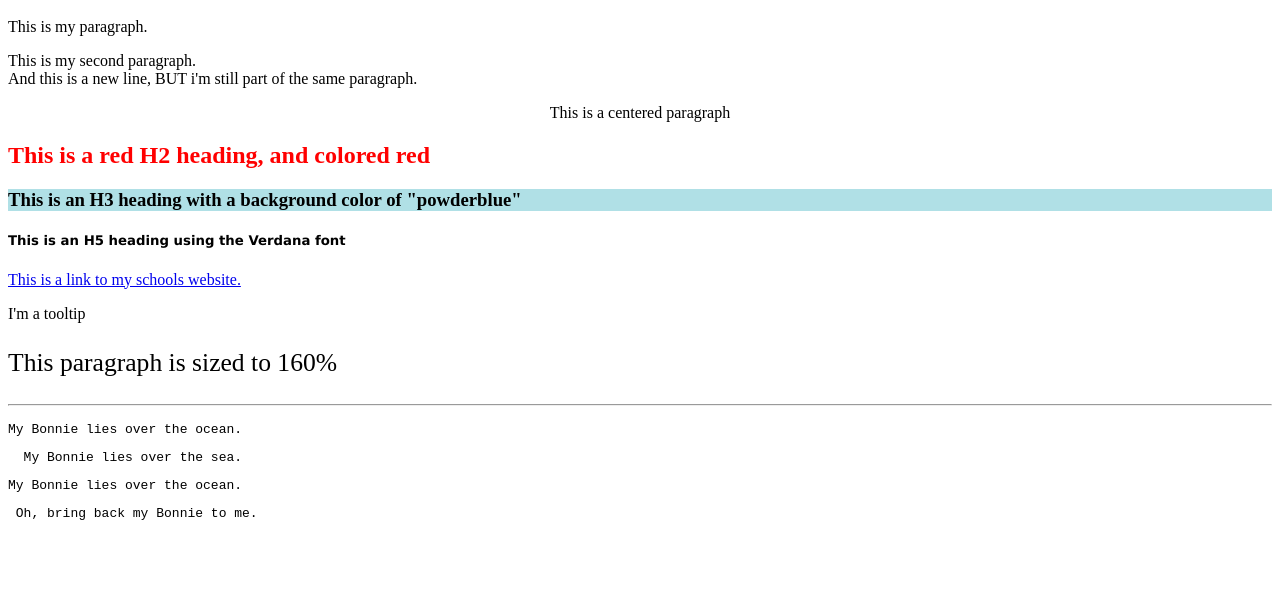
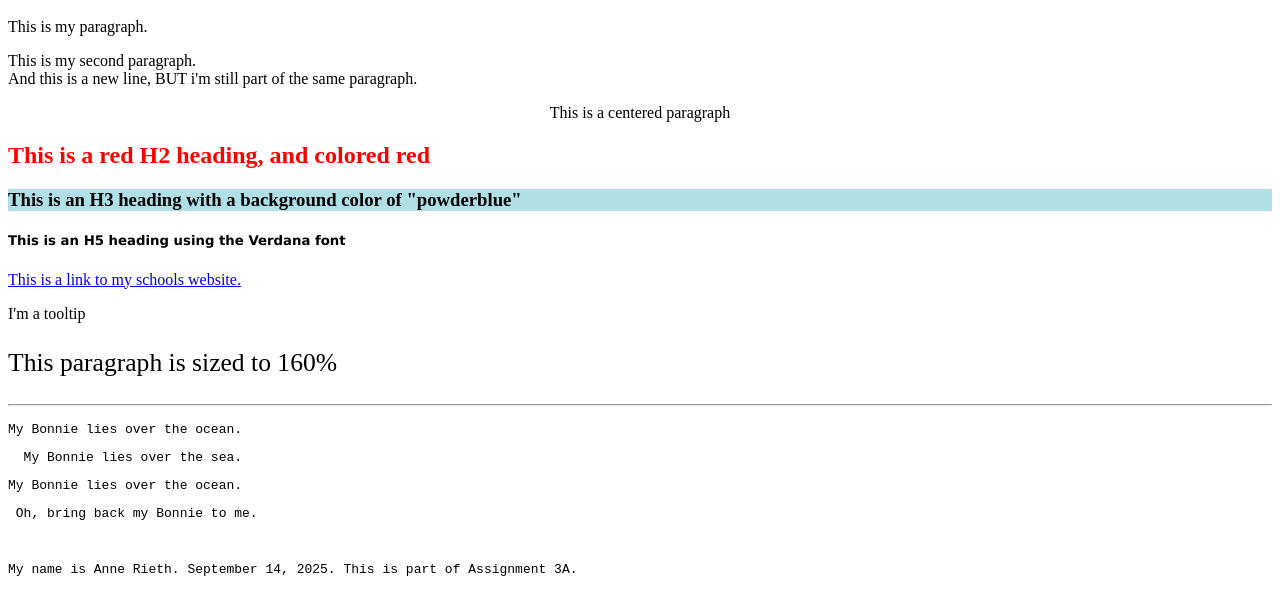
Before and after one commit to hollyrose0110/fictum-agva-1a, a plain HTML site: page index.html in a window 1280 px wide. Shown: the part 48-662 px from the top of the page. Drawn offline with Linux system fonts and the light colour scheme.

Commit message:
Update index.html
An update index.html for my assignment 3A.

```diff
--- a/index.html
+++ b/index.html
@@ -10,3 +10,4 @@
 <p style="font-size:160%">This paragraph is sized to 160%</p>
 <hr>
 <p> <pre>My Bonnie lies over the ocean.</pre> <pre>  My Bonnie lies over the sea.<pre>My Bonnie lies over the ocean.<pre> Oh, bring back my Bonnie to me.</pre></p>
+<p>My name is Anne Rieth. September 14, 2025. This is part of Assignment 3A.</p>
```
